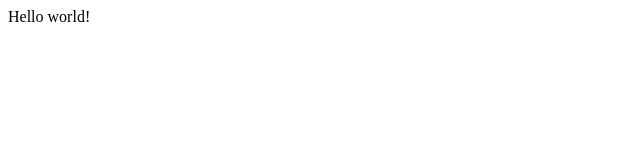
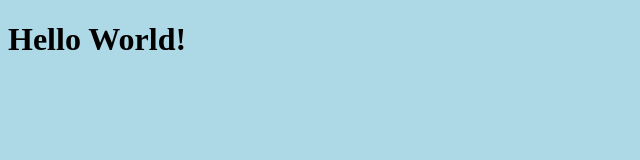
Before and after one commit to Haruka-Hua/Git-Example-Remote, a plain HTML site: page index.html in a window 1280 px wide. Shown: the whole page, without its empty margins (0-640 px from the left). Drawn offline with Linux system fonts and the light colour scheme.

Commit message:
Creat git.css; Modified index.html:h1 and import git.css

```diff
--- /dev/null
+++ b/git.css
@@ -0,0 +1,4 @@
+body
+{
+    background-color: lightblue;
+}
--- a/index.html
+++ b/index.html
@@ -3,10 +3,11 @@
 <head>
     <meta charset="UTF-8">
     <meta http-equiv="X-UA-Compatible" content="IE=edge">
+    <link rel="stylesheet" type="text/css" href="git.css">
     <meta name="viewport" content="width=device-width,initial-scale=1.0">
     <title>使用Git的教学</title>
 </head>
 <body>
-    Hello world!
+    <h1>Hello World!</h1>
 </body>
  </html>
```
